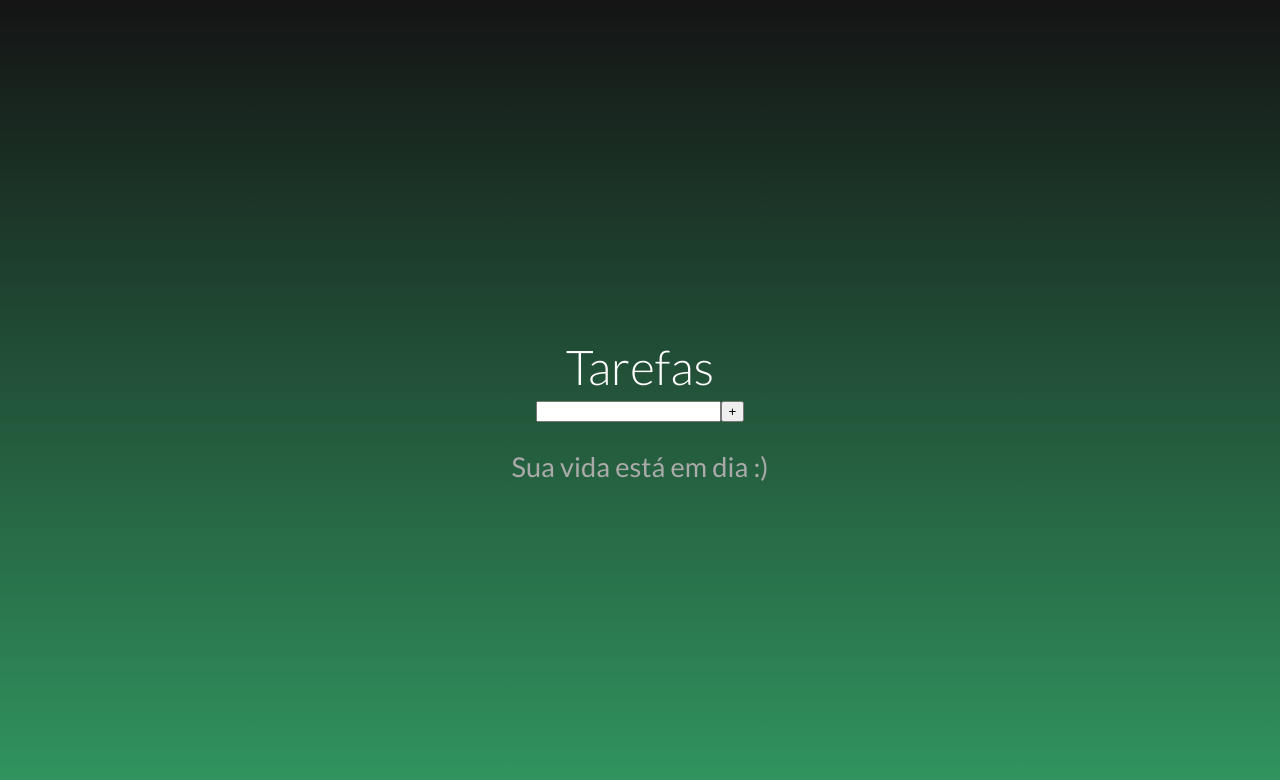
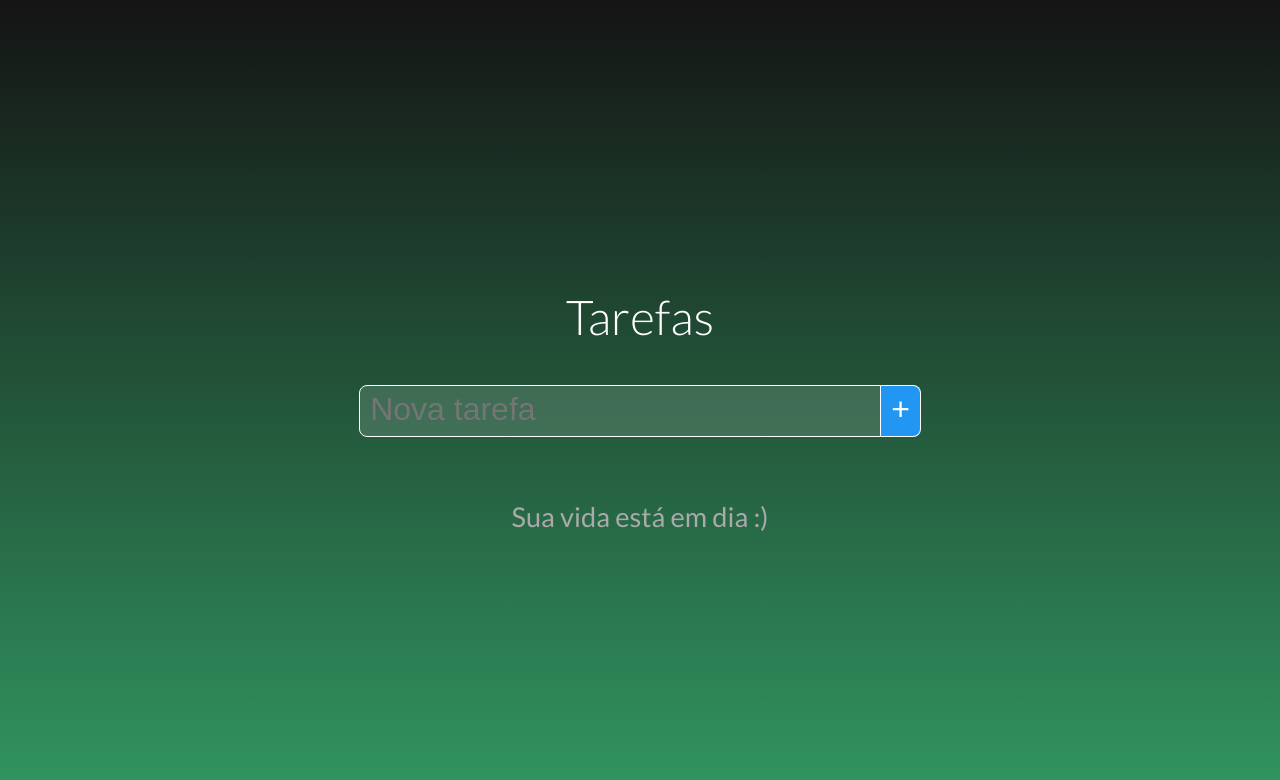
Before and after one commit to isaacwrk/Todolist.v2, a Vue app: page / in a window 1280 px wide. Shown: the top 780 px of the page. Built offline with nearby package versions, Linux system fonts and the light colour scheme.

Commit message:
styling task input

```diff
--- a/src/components/NewTask.vue
+++ b/src/components/NewTask.vue
@@ -1,7 +1,7 @@
 <template>
     <div class="new-task">
-        <input v-model="name" @keydown.enter="add" type="text">
-        <button @click="add">+</button>
+        <input v-model="name" @keydown.enter="add" type="text" class="form-element" placeholder="Nova tarefa">
+        <button class="form-element" @click="add">+</button>
     </div>
 </template>
 
@@ -22,5 +22,29 @@
 </script>
 
 <style>
+    .new-task{
+        margin:35px;
+    }
 
+    .form-element{
+        outline: none;
+        font-size: 2rem;
+        border: 1px solid #FFF;
+        padding: 5px 10px 8px;
+        color: #FFF;
+    }
+
+    input.form-element{
+        width: 500px;
+        background:#FFF2;
+        border-top-left-radius:8px;
+        border-bottom-left-radius:8px;
+    }
+
+    button.form-element{
+        border-left: none;
+        background-color: #2196F3;
+        border-top-right-radius:8px;
+        border-bottom-right-radius: 8px;
+    }
 </style>
```
